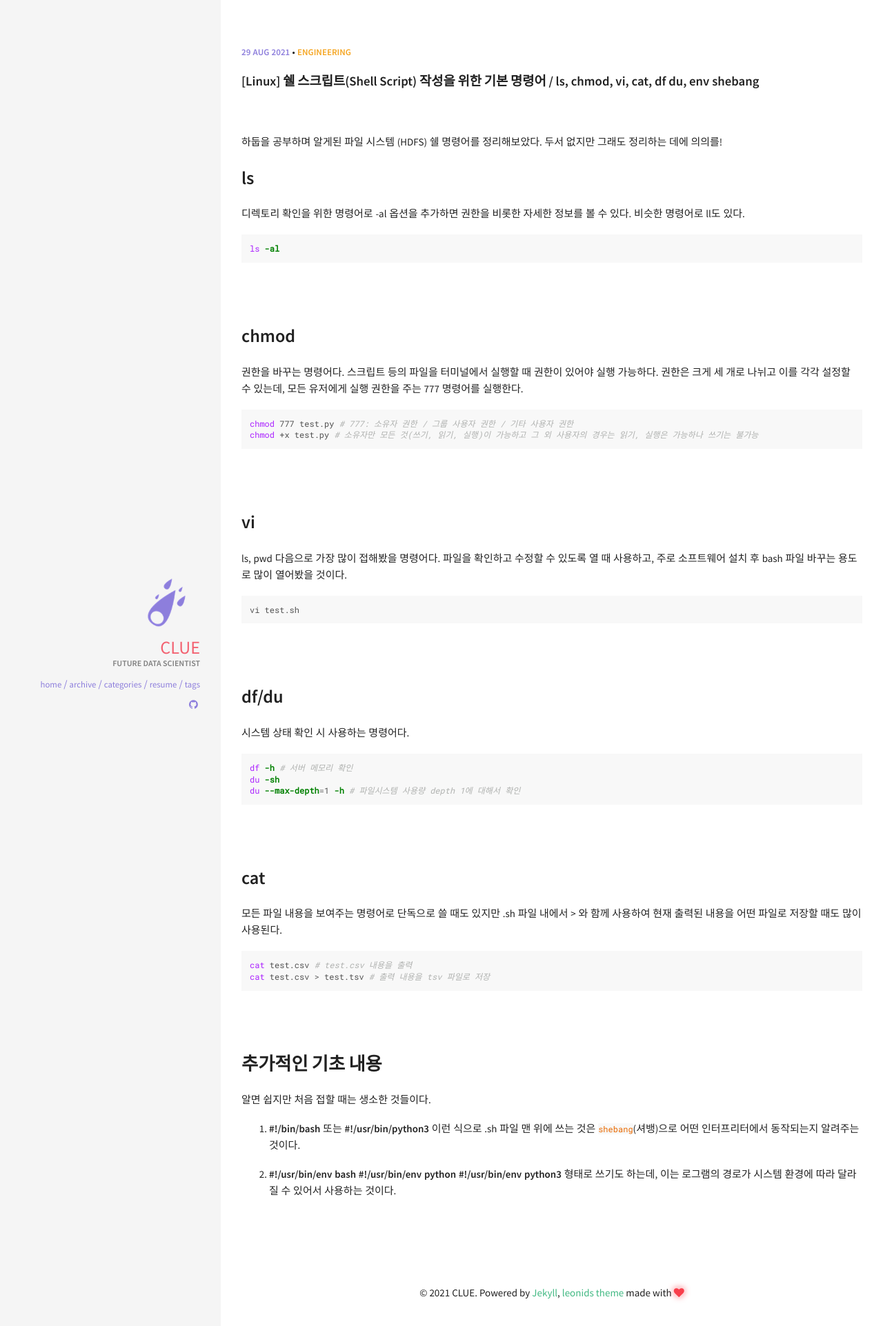
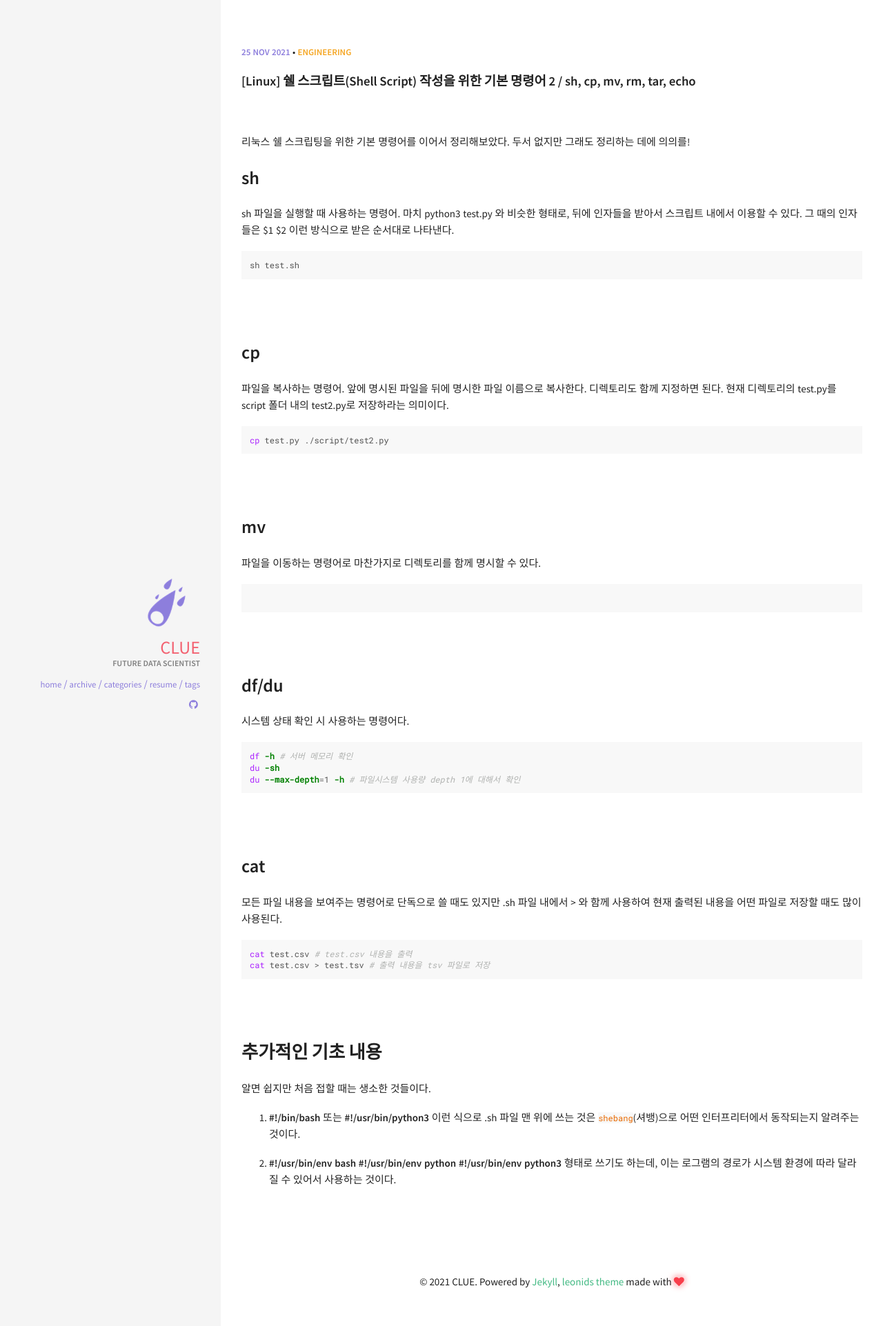
Before and after one commit to givitallugot/givitallugot.github.io, a Jekyll site: the page built from index.html, in a window 1280 px wide. Shown: the top 1923 px of the page at 69% size. Built offline with Jekyll 4.4.1, drawn with Linux system fonts in a browser that asks for light colours.

Commit message:
new post

````diff
--- a/_posts/2021-11-17-Linux-shellscript-1.md
+++ b/_posts/2021-11-17-Linux-shellscript-1.md
@@ -1,17 +1,18 @@
 ---
 layout: post
-title:  "[Linux] 쉘 스크립트(Shell Script) 작성을 위한 기본 명령어 / ls, chmod, vi, cat, df du, env shebang"
+title:  "[Linux] 쉘 스크립트(Shell Script) 작성을 위한 기본 명령어 1 / ls, chmod, vi, cat, df du, env shebang"
 date:   2021-08-28 16:29:26
 categories: [Engineering]
 comments: true
 ---
 <br>
 
-하둡을 공부하며 알게된 파일 시스템 (HDFS) 쉘 명령어를 정리해보았다. 두서 없지만 그래도 정리하는 데에 의의를!
+리눅스 쉘 스크립팅을 위한 기본 명령어를 정리해보았다. 두서 없지만 그래도 정리하는 데에 의의를!
 
 
 ## ls
 디렉토리 확인을 위한 명령어로 -al 옵션을 추가하면 권한을 비롯한 자세한 정보를 볼 수 있다. 비슷한 명령어로 ll도 있다.
+
 ```bash
 ls -al
 ```
--- /dev/null
+++ b/_posts/2021-11-25-Linux-shellscript-2.md
@@ -0,0 +1,65 @@
+---
+layout: post
+title:  "[Linux] 쉘 스크립트(Shell Script) 작성을 위한 기본 명령어 2 / sh, cp, mv, rm, tar, echo"
+date:   2021-11-25 13:24:10
+categories: [Engineering]
+comments: true
+---
+<br>
+
+리눅스 쉘 스크립팅을 위한 기본 명령어를 이어서 정리해보았다. 두서 없지만 그래도 정리하는 데에 의의를!
+
+
+## sh
+sh 파일을 실행할 때 사용하는 명령어. 마치 python3 test.py 와 비슷한 형태로, 뒤에 인자들을 받아서 스크립트 내에서 이용할 수 있다. 그 때의 인자들은 $1 $2 이런 방식으로 받은 순서대로 나타낸다.
+
+```bash
+sh test.sh
+```
+
+<br><br>
+
+## cp
+파일을 복사하는 명령어. 앞에 명시된 파일을 뒤에 명시한 파일 이름으로 복사한다. 디렉토리도 함께 지정하면 된다. 현재 디렉토리의 test.py를 script 폴더 내의 test2.py로 저장하라는 의미이다.
+
+```bash
+cp test.py ./script/test2.py
+```
+
+<br><br>
+
+## mv
+파일을 이동하는 명령어로 마찬가지로 디렉토리를 함께 명시할 수 있다.
+
+```bash
+
+```
+
+<br><br>
+
+## df/du
+시스템 상태 확인 시 사용하는 명령어다.
+
+```bash
+df -h # 서버 메모리 확인
+du -sh
+du --max-depth=1 -h # 파일시스템 사용량 depth 1에 대해서 확인
+```
+
+<br><br>
+
+## cat
+모든 파일 내용을 보여주는 명령어로 단독으로 쓸 때도 있지만 .sh 파일 내에서 > 와 함께 사용하여 현재 출력된 내용을 어떤 파일로 저장할 때도 많이 사용된다.
+
+```bash
+cat test.csv # test.csv 내용을 출력
+cat test.csv > test.tsv # 출력 내용을 tsv 파일로 저장
+```
+
+<br><br>
+
+## 추가적인 기초 내용
+알면 쉽지만 처음 접할 때는 생소한 것들이다.
+1. **#!/bin/bash** 또는 **#!/usr/bin/python3** 이런 식으로 .sh 파일 맨 위에 쓰는 것은 `shebang`(셔뱅)으로 어떤 인터프리터에서 동작되는지 알려주는 것이다.
+
+2. **#!/usr/bin/env bash #!/usr/bin/env python #!/usr/bin/env python3** 형태로 쓰기도 하는데, 이는 로그램의 경로가 시스템 환경에 따라 달라질 수 있어서 사용하는 것이다.
````
